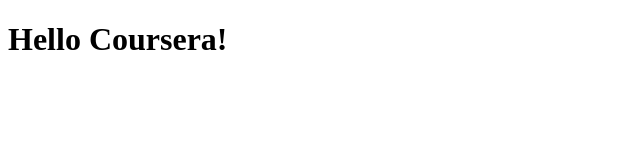
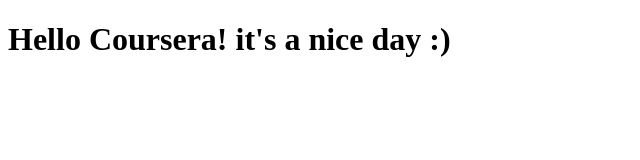
Before and after one commit to Zeroo01/coursera, a plain HTML site: page index.html in a window 1280 px wide. Shown: the whole page, without its empty margins (0-640 px from the left). Drawn offline with Linux system fonts and the light colour scheme.

Commit message:
small addition to our page content.

```diff
--- a/index.html
+++ b/index.html
@@ -6,6 +6,6 @@
 	<title></title>
 </head>
 <body>
-	<h1>Hello Coursera!</h1>
+	<h1>Hello Coursera! it's a nice day :)</h1>
 </body>
 </html>
```
